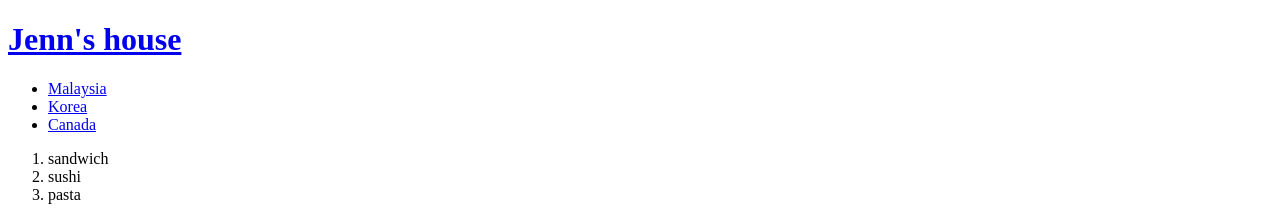
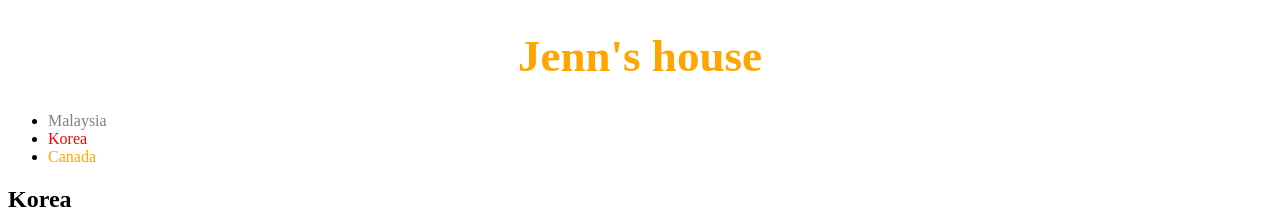
Before and after one commit to jaehyeonnkim/web, a plain HTML site: page 2.html in a window 1280 px wide. Shown: the top 221 px of the page. Drawn offline with Linux system fonts and the light colour scheme.

Commit message:
Add files via upload

```diff
--- a/2.html
+++ b/2.html
@@ -1,21 +1,33 @@
 <!doctype html>
 <html>
 <head>
-<title>재톨이의 하우스 - Korea </title>
-<meta charset="utf-8">
+  <title>재톨이의 하우스 - Korea </title>
+  <meta charset="utf-8">
+  <style>
+    a {
+    color:orange;
+    text-decoration: none;
+  }
+  #active {
+    color:red;
+  }
+    .saw {
+    color:gray;
+  }
+
+    h1 {
+    font-size:45px;
+    text-align: center;
+  }
+</style>
 </head>
 <body>
   <h1><a href="index.html">Jenn's house</a></h1>
 <ul>
-  <li><a href="1.html">Malaysia</a></li>
-  <li><a href="2.html">Korea</a></li>
+  <li><a href="1.html" class="saw">Malaysia</a></li>
+  <li><a href="2.html" class="saw" id="active">Korea</a></li>
   <li><a href="3.html">Canada</a></li>
 </ul>
-<ol>
-  <li>sandwich</li>
-  <li>sushi</li>
-  <li>pasta</li>
-</ol>
 <h2>Korea</h2>
 <p>
 대한민국은 동아시아의 한반도 남부에 있는 민주공화국이다. 서쪽으로는 황해를 사이에 두고 중화인민공화국이, 동쪽으로는 동해를 사이에 두고 일본이 있으며 북쪽으로는 조선민주주의인민공화국과 맞닿아 있다. 수도는 서울특별시이고, 사실상 행정 수도는 세종특별자치시이다.
```
Also changed, not shown: 1.html (+11 -6 lines), 3.html (+11 -6 lines), index.html (+21 -3 lines).
